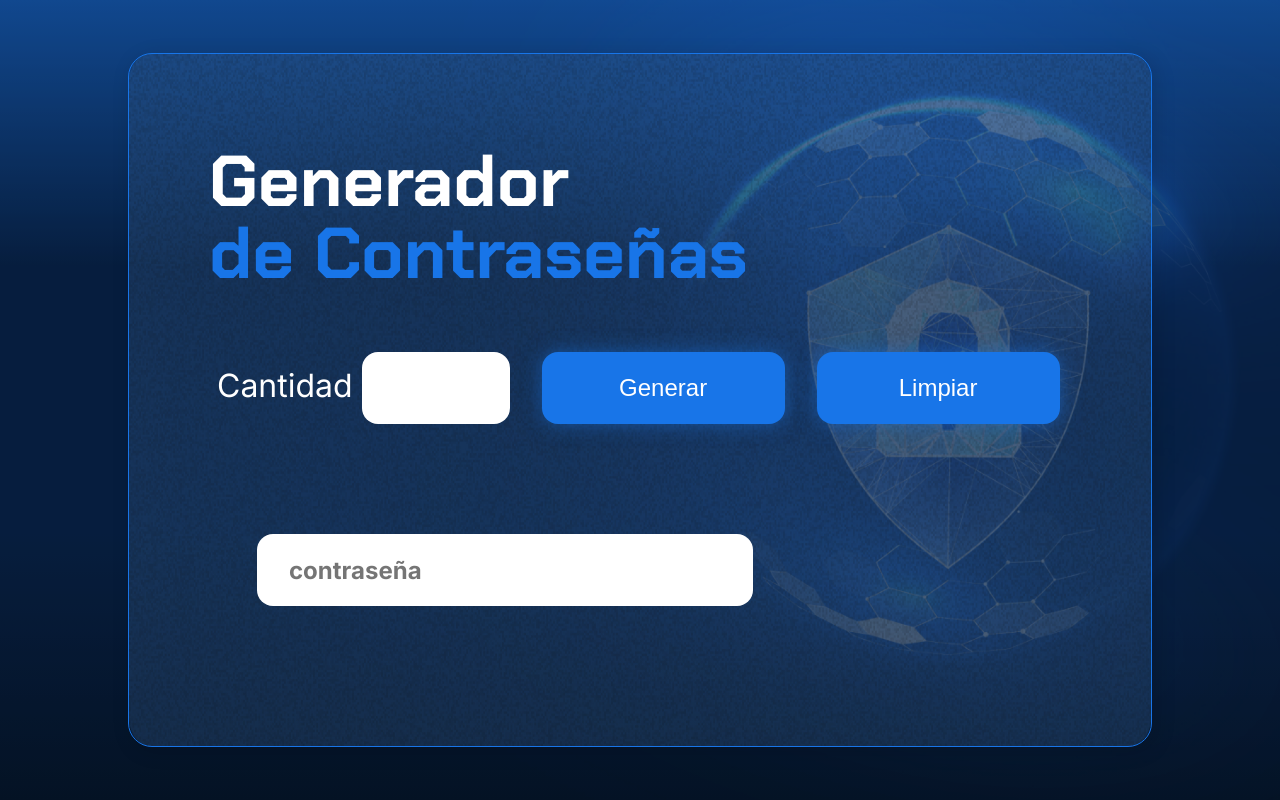
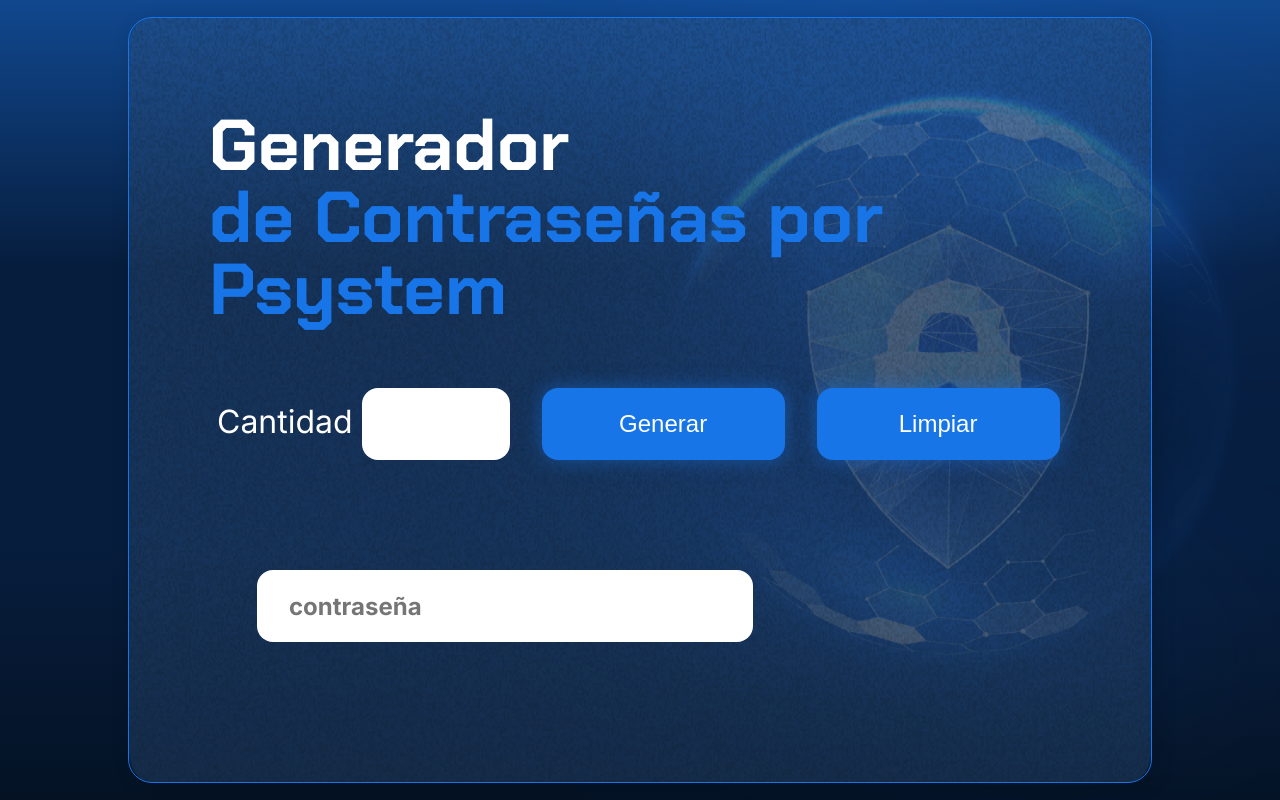
Before and after one commit to Psystem91/Generador_Contrase-as, a plain HTML site: page inmersion-dev-aula1-Proyecto-Base/index.html in a window 1280 px wide. Drawn offline with Linux system fonts and the light colour scheme.

Commit message:
Update index.html
actualizacion en el titulos de h1

```diff
--- a/inmersion-dev-aula1-Proyecto-Base/index.html
+++ b/inmersion-dev-aula1-Proyecto-Base/index.html
@@ -16,7 +16,7 @@
         <div class="container__contenido">
             <div class="container__informacion">
                 <div class="container__texto">
-                    <h1>Generador<span class="container__texto-azul"> de Contraseñas</span></h1>
+                    <h1>Generador<span class="container__texto-azul"> de Contraseñas por Psystem</span></h1>
                     <div class="container__campo">
                         <label class="texto__parrafo">Cantidad
                             <input class="container__input" type="number" id="cantidad" >
```
